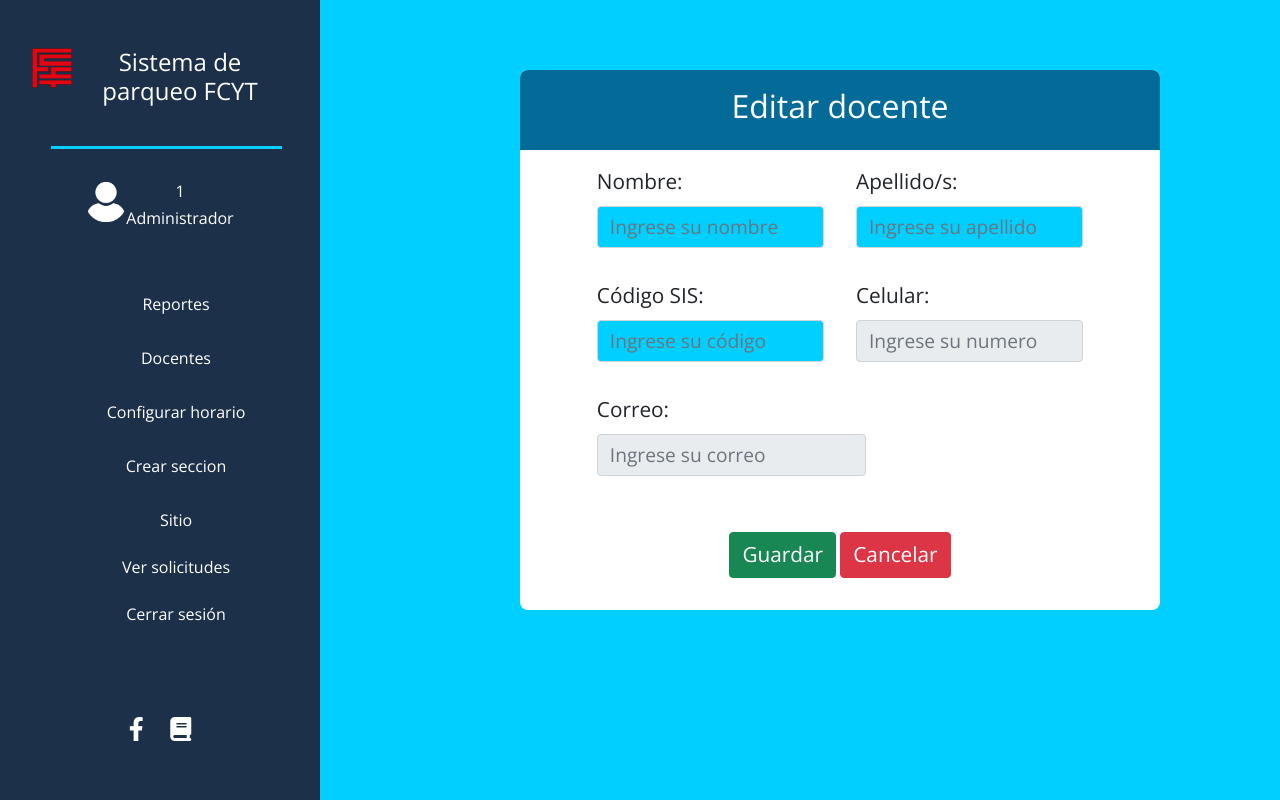
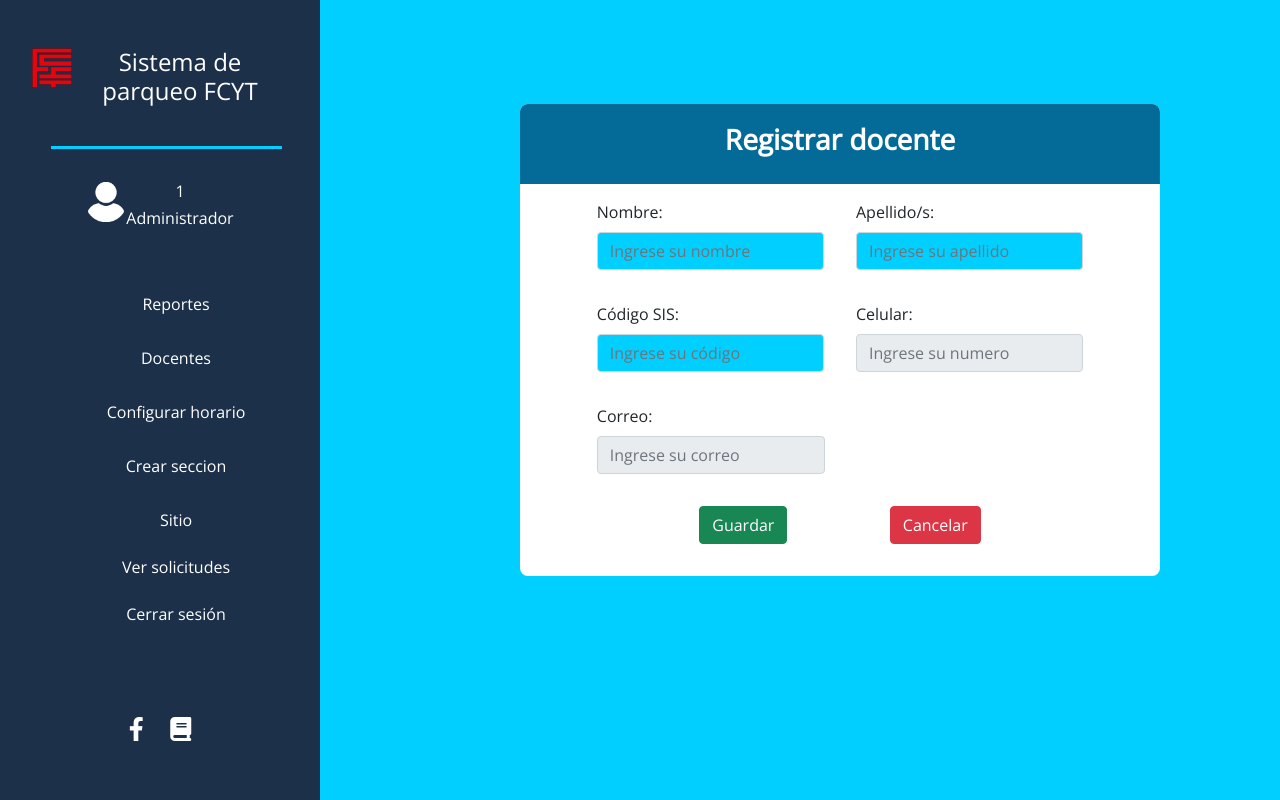
Before and after one commit to JhonnyHerbas/SistemaParqueo, a PHP site: page /App/views/editarDatosUser.php?id_doc=1 in a window 1280 px wide. Run offline with PHP 8.4, Linux system fonts and the light colour scheme; the visitor is signed in with stand-in values (Sample User, id 1); data that the repository does not hold is empty.

Commit message:
registros y visualizaciones como docente mejorada

```diff
--- a/App/views/crearSitio.php
+++ b/App/views/crearSitio.php
@@ -66,7 +66,7 @@ include('../models/funcionSeccion.php');
                     <a href="visualizarSitio.php" rel="noopener noreferrer"><button type="button" class="btn btn-danger text" data-bs-dismiss="modal">Cancelar</button></a>
                 </div>
 
-        <!-- Modal -->
+                <!-- Modal -->
                 <div class="container-modal">
                     <div class="modal fade" id="exampleModal" tabindex="-1" aria-labelledby="exampleModalLabel" aria-hidden="true" data-bs-backdrop="static">
                         <div class="modal-dialog">
--- a/App/views/editarDatosUser.php
+++ b/App/views/editarDatosUser.php
@@ -20,11 +20,11 @@ include('../models/funcionAdmin.php')
         <main>
             <div class="form-containerG">
                 <div class="header-containerG">
-                    <h2 class="title-form">
-                        Editar docente
-                    </h2>
+                    <h3 class="font-weight-bold h3">
+                        Registrar docente
+                    </h3>
                 </div>
-                <div class="card-body grande">
+                <div class="card-body">
                     <form id="myForm" class="row g-3 needs-validation" novalidate
                         action="../controllers/editarUserAction.php" method="post">
 
@@ -32,24 +32,24 @@ include('../models/funcionAdmin.php')
                             <div class="izquierda">
                                 <!-- Input del nombre -->
                                 <div class="mb-3">
-                                    <label for="validationCustom01" class="form-label">Nombre:</label>
-                                    <input type="text" name="nombre" class="form-control" id="validationCustom01"
+                                    <label for="validationCustom01" class="form-label text">Nombre:</label>
+                                    <input type="text" name="nombre" class="form-control text" id="validationCustom01"
                                         pattern="[a-zA-Z\s]{3,30}" autocomplete="off" spellcheck="false"
                                         placeholder="Ingrese su nombre" required
                                         value="<?php echo $docente["NOMBRE_DOC"]; ?>">
-                                    <div class="invalid-feedback">
+                                    <div class="invalid-feedback text">
                                         Ingrese un nombre válido.
                                     </div>
                                 </div>
                             </div>
                             <div class="derecha">
                                 <div class="mb-3">
-                                    <label for="validationCustom02" class="form-label">Apellido/s:</label>
-                                    <input type="text" name="apellido" class="form-control" id="validationCustom02"
+                                    <label for="validationCustom02" class="form-label text">Apellido/s:</label>
+                                    <input type="text" name="apellido" class="form-control text" id="validationCustom02"
                                         pattern="[a-zA-Z\s]{3,90}" autocomplete="off" spellcheck="false" minlength="5"
                                         maxlength="30" placeholder="Ingrese su apellido" required
                                         value="<?php echo $docente["APELLIDO_DOC"]; ?>">
-                                    <div class="invalid-feedback">
+                                    <div class="invalid-feedback text">
                                         Ingrese un apellido válido.
                                     </div>
                                 </div>
@@ -59,24 +59,24 @@ include('../models/funcionAdmin.php')
                             <div class="izquierda">
                                 <!-- Input del codigoSis -->
                                 <div class="mb-3">
-                                    <label for="validationCustom03" class="form-label">Código SIS:</label>
-                                    <input type="text" name="codigo" class="form-control" id="validationCustom03"
+                                    <label for="validationCustom03" class="form-label text">Código SIS:</label>
+                                    <input type="text" name="codigo" class="form-control text" id="validationCustom03"
                                         pattern="^[0-9]{9}$" autocomplete="off" spellcheck="false" minlength="5"
                                         maxlength="30" placeholder="Ingrese su código" required
                                         value="<?php echo $docente["ID_DOC"]; ?>">
-                                    <div class="invalid-feedback">
+                                    <div class="invalid-feedback text">
                                         Ingrese un código válido.
                                     </div>
                                 </div>
                             </div>
                             <div class="derecha">
                                 <div class="mb-3">
-                                    <label for="validationCustom05" class="form-label">Celular:</label>
-                                    <input type="text" name="celular" class="form-control" id="validationCustom05"
+                                    <label for="validationCustom05" class="form-label text">Celular:</label>
+                                    <input type="text" name="celular" class="form-control text" id="validationCustom05"
                                         pattern="^[0-9]{8}$" autocomplete="off" spellcheck="false" minlength="5"
                                         maxlength="30" placeholder="Ingrese su numero" readonly
                                         value="<?php echo $docente["CELULAR_DOC"]; ?>">
-                                    <div class="invalid-feedback">
+                                    <div class="invalid-feedback text">
                                         Ingrese un numero válido.
                                     </div>
                                 </div>
@@ -86,11 +86,11 @@ include('../models/funcionAdmin.php')
                             <div class="izquierda">
                                 <!-- Input del nombre -->
                                 <div class="mb-3">
-                                    <label for="validationCustom06" class="form-label">Correo:</label>
-                                    <input type="email" name="correo" class="form-control" id="validationCustom06"
+                                    <label for="validationCustom06" class="form-label text">Correo:</label>
+                                    <input type="email" name="correo" class="form-control text" id="validationCustom06"
                                         autocomplete="off" spellcheck="false" maxlength="50" placeholder="Ingrese su correo"
                                         readonly value="<?php echo $docente["CORREO_DOC"]; ?>">
-                                    <div class="invalid-feedback">
+                                    <div class="invalid-feedback text">
                                         Ingrese un correo válido.
                                     </div>
                                 </div>
@@ -107,9 +107,9 @@ include('../models/funcionAdmin.php')
                         <main>
                             <div class="form-containerG">
                                 <div class="header-containerG">
-                                    <h2 class="title-form">
-                                        Editar datos
-                                    </h2>
+                                    <h3 class="font-weight-bold h3">
+                                        Registrar docente
+                                    </h3>
                                 </div>
                                 <div class="card-body grande">
                                     <form id="myForm" class="row g-3 needs-validation" novalidate
@@ -119,26 +119,26 @@ include('../models/funcionAdmin.php')
                                             <div class="izquierda">
                                                 <!-- Input del nombre -->
                                                 <div class="mb-3">
-                                                    <label for="validationCustom01" class="form-label">Nombre:</label>
-                                                    <input type="text" name="nombre" class="form-control"
+                                                    <label for="validationCustom01" class="form-label text">Nombre:</label>
+                                                    <input type="text" name="nombre" class="form-control text"
                                                         id="validationCustom01" pattern="[a-zA-Z\s]{3,30}"
                                                         autocomplete="off" spellcheck="false"
                                                         placeholder="Ingrese su nombre" readonly
                                                         value="<?php echo $docente["NOMBRE_DOC"]; ?>">
-                                                    <div class="invalid-feedback">
+                                                    <div class="invalid-feedback text">
                                                         Ingrese un nombre válido.
                                                     </div>
                                                 </div>
                                             </div>
                                             <div class="derecha">
                                                 <div class="mb-3">
-                                                    <label for="validationCustom02" class="form-label">Apellido/s:</label>
-                                                    <input type="text" name="apellido" class="form-control"
+                                                    <label for="validationCustom02" class="form-label text">Apellido/s:</label>
+                                                    <input type="text" name="apellido" class="form-control text"
                                                         id="validationCustom02" pattern="[a-zA-Z\s]{3,90}"
                                                         autocomplete="off" spellcheck="false" minlength="5" maxlength="30"
                                                         placeholder="Ingrese su apellido" readonly
                                                         value="<?php echo $docente["APELLIDO_DOC"]; ?>">
-                                                    <div class="invalid-feedback">
+                                                    <div class="invalid-feedback text">
                                                         Ingrese un apellido válido.
                                                     </div>
                                                 </div>
@@ -148,26 +148,26 @@ include('../models/funcionAdmin.php')
                                             <div class="izquierda">
                                                 <!-- Input del codigoSis -->
                                                 <div class="mb-3">
-                                                    <label for="validationCustom03" class="form-label">Código SIS:</label>
-                                                    <input type="text" name="codigo" class="form-control"
+                                                    <label for="validationCustom03" class="form-label text">Código SIS:</label>
+                                                    <input type="text" name="codigo" class="form-control text"
                                                         id="validationCustom03" pattern="^[0-9]{9}$" autocomplete="off"
                                                         spellcheck="false" minlength="5" maxlength="30"
                                                         placeholder="Ingrese su código" readonly
                                                         value="<?php echo $docente["ID_DOC"]; ?>">
-                                                    <div class="invalid-feedback">
+                                                    <div class="invalid-feedback text">
                                                         Ingrese un código válido.
                                                     </div>
                                                 </div>
                                             </div>
                                             <div class="derecha">
                                                 <div class="mb-3">
-                                                    <label for="validationCustom05" class="form-label">Celular:</label>
-                                                    <input type="text" name="celular" class="form-control"
+                                                    <label for="validationCustom05" class="form-label text">Celular:</label>
+                                                    <input type="text" name="celular" class="form-control text"
                                                         id="validationCustom05" pattern="^[0-9]{8}$" autocomplete="off"
                                                         spellcheck="false" minlength="5" maxlength="30"
                                                         placeholder="Ingrese su numero" required
                                                         value="<?php echo $docente["CELULAR_DOC"]; ?>">
-                                                    <div class="invalid-feedback">
+                                                    <div class="invalid-feedback text">
                                                         Ingrese un numero válido.
                                                     </div>
                                                 </div>
@@ -177,12 +177,12 @@ include('../models/funcionAdmin.php')
                                             <div class="izquierda">
                                                 <!-- Input del nombre -->
                                                 <div class="mb-3">
-                                                    <label for="validationCustom06" class="form-label">Correo:</label>
-                                                    <input type="email" name="correo" class="form-control"
+                                                    <label for="validationCustom06" class="form-label text">Correo:</label>
+                                                    <input type="email" name="correo" class="form-control text"
                                                         id="validationCustom06" autocomplete="off" spellcheck="false"
                                                         maxlength="50" placeholder="Ingrese su correo" required
                                                         value="<?php echo $docente["CORREO_DOC"]; ?>">
-                                                    <div class="invalid-feedback">
+                                                    <div class="invalid-feedback text">
                                                         Ingrese un correo válido.
                                                     </div>
                                                 </div>
@@ -193,19 +193,34 @@ include('../models/funcionAdmin.php')
                                         </div>
                                         <input type="hidden" value="<?php echo $docente['ID_DOC']; ?>" name="id_doc"
                                             style="display: none;">
-                                    <?php }
-    ?>
-    <?php
-
-    $success = "Guardar";
-    $danger = "Cancelar";
-    include('templates/buttonsForms.php');
-
-    $mensaje = "¿Está seguro de guardar los cambios?";
-    include('templates/modalForm.php');
-
-    include('templates/finForm.php');
-    ?>
+                                    <?php }?>
+                                        <div class="col-12 button">
+                                            <button class="btn btn-success text" id="submitButton" data-toggle="modal"
+                                                data-target="#exampleModal">Guardar</button>
+                                            <a class="btn btn-danger text" href="./visualizarSitio.php">Cancelar</a>
+                                        </div>
+                                        <!-- Modal -->
+                                        <div class="container-modal">
+                                            <div class="modal fade" id="exampleModal" tabindex="-1" aria-labelledby="exampleModalLabel"
+                                                aria-hidden="true">
+                                                <div class="modal-dialog">
+                                                    <div class="modal-content">
+                                                        <div class="modal-body">
+                                                            ¿Está seguro de guardar los cambios?
+                                                        </div>
+                                                        <div class="modal-footer">
+                                                            <button type="button" class="btn btn-secondary" data-dismiss="modal"
+                                                                id="cancelButton">Cancelar</button>
+                                                            <button type="submit" class="btn btn-primary"
+                                                                id="confirmButton">Confirmar</button>
+                                                        </div>
+                                                    </div>
+                                                </div>
+                                            </div>
+                                        </div>
+                                    </form>
+                                </div>
+                            </div>
     </main>
 
 
```
Also changed, not shown: App/views/realizarSolicitud.php (+16 -16 lines), App/views/visualizarPagos.php (+8 -3 lines).
